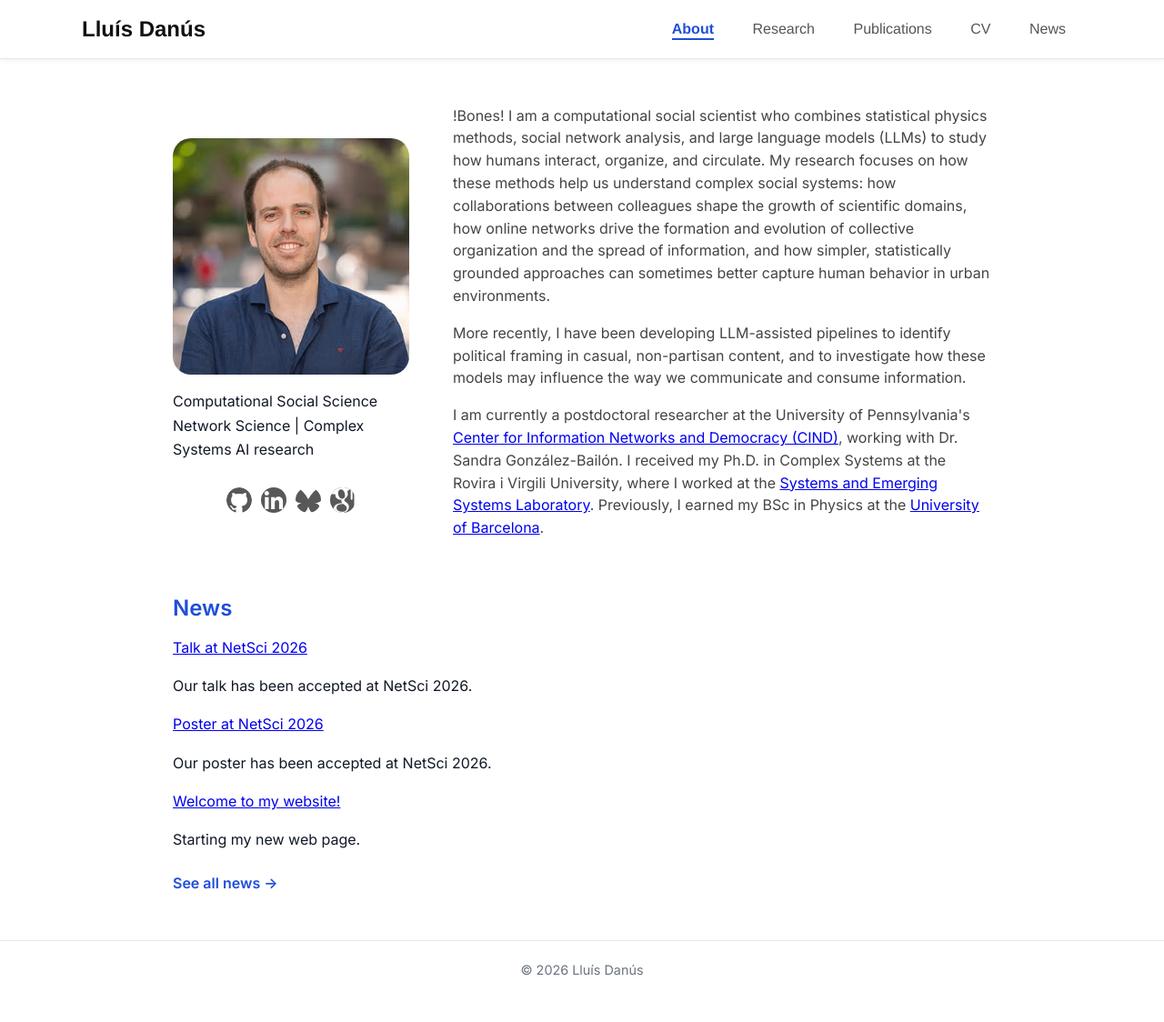
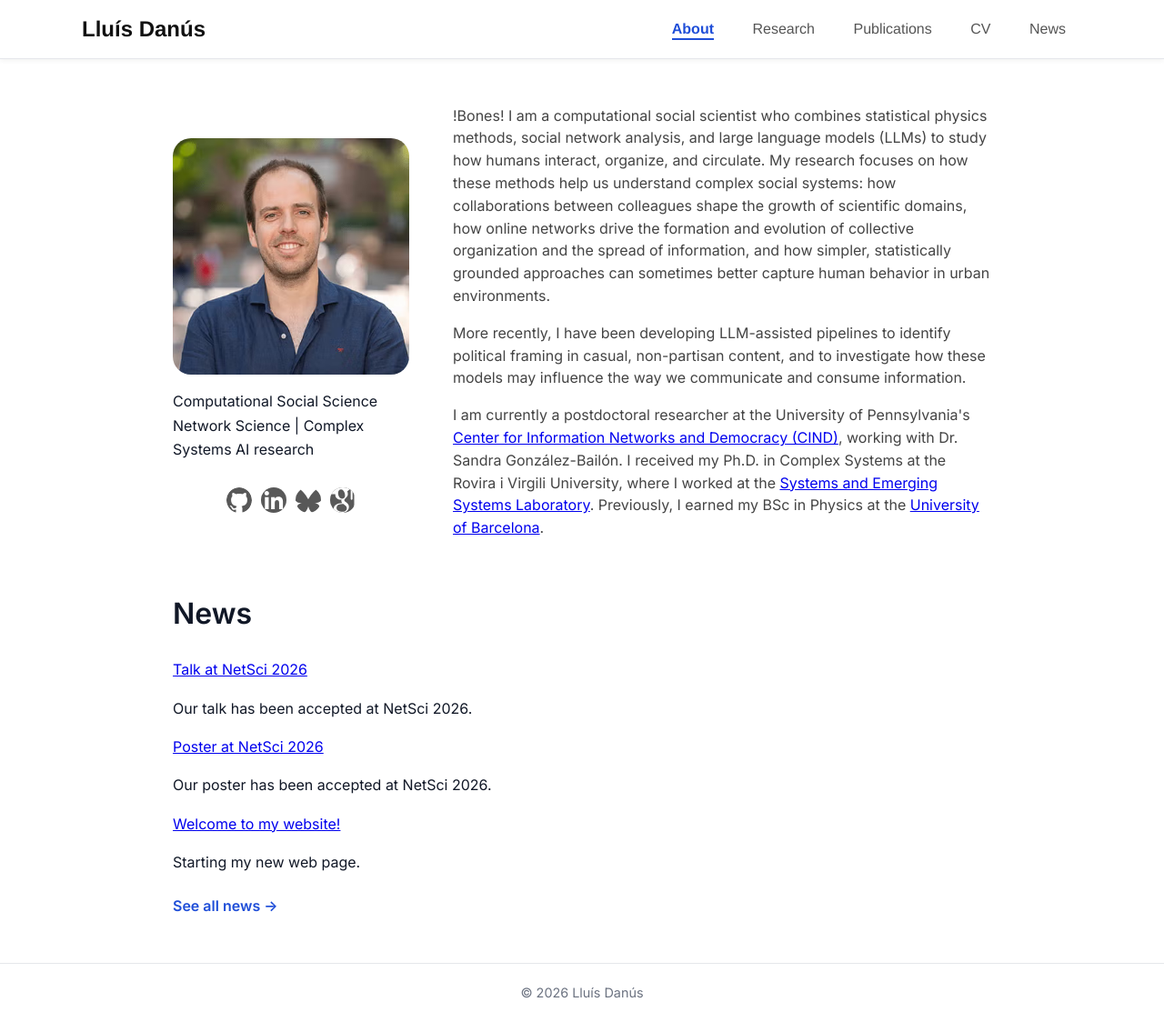
Before and after one commit to lluisdanus/lluisdanus.github.io, a Jekyll site: the page built from index.md, in a window 1280 px wide and 1124 px high. Shown: the whole window at 91% size. Built offline with Jekyll 4.4.1, drawn with Linux system fonts in a browser that asks for light colours.

```diff
--- a/index.md
+++ b/index.md
@@ -50,7 +50,7 @@
 
 <!-- Mini Dashboard: News Teaser -->
 <div class="dashboard-section">
-  <h2>News</h2>
+  <h1>News</h1>
   {% for item in site.data.news limit:3 %}
     <div class="news-teaser">
       <a href="{{ '/news#' | append: item.id }}">{{ item.title }}</a>
```
